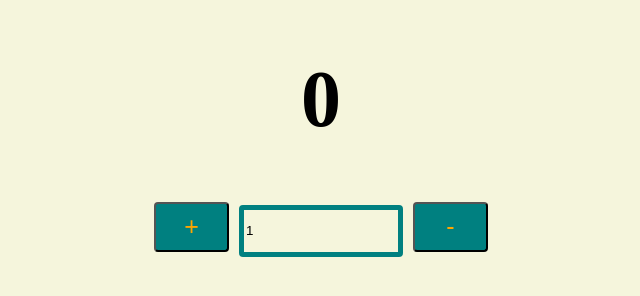
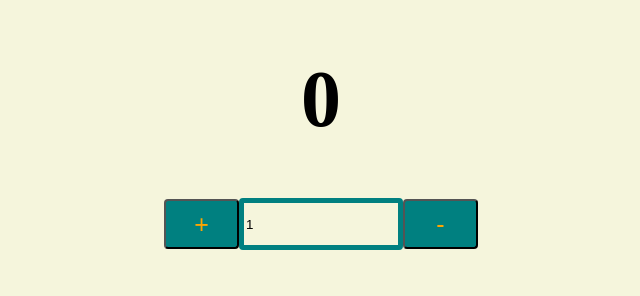
Before and after one commit to lenuagebrun/Assessment01, a plain HTML site: page index.html in a window 1280 px wide. Shown: the whole page, without its empty margins (319-959 px from the left). Drawn offline with Linux system fonts and the light colour scheme.

Commit message:
adds flexbox CSS

```diff
--- a/css/main.css
+++ b/css/main.css
@@ -25,3 +25,9 @@ button:hover {
     color: teal;
     background: orange;
 }
+
+div {
+    display: flex;
+    justify-content: center;
+    align-items: center;
+}
--- a/index.html
+++ b/index.html
@@ -8,9 +8,11 @@
 </head>
 <body>
 <h1 id= 'startingNumber'></h1>
-<button id= 'plus'>+</button>
-<input id= 'yourNumber' value = 1></input>
-<button id= 'minus'>-</button>
+<div>
+    <button id= 'plus'>+</button>
+    <input id= 'yourNumber' value = 1></input>
+    <button id= 'minus'>-</button>
+</div>
 <script defer src= 'js/main.js'></script>
 </body>
 </html>
```
